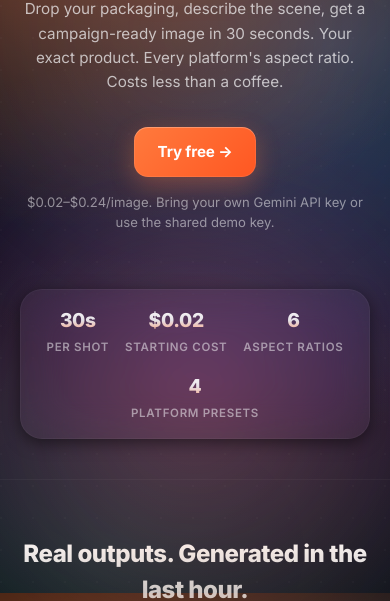
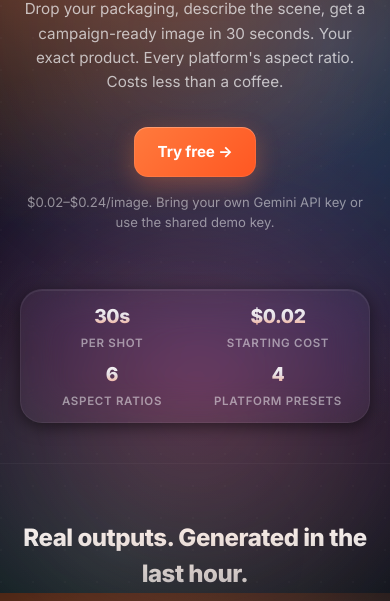
Before and after one commit to camster91/creative-studio, a website: page templates/landing.html in a window 390 px wide. Shown: the part 251-852 px from the top of the page. Drawn offline with Linux system fonts and the light colour scheme.

Commit message:
ui: stats grid 4-col on desktop, 2-col on mobile (was wrapping)

```diff
--- a/static/app.css
+++ b/static/app.css
@@ -1031,15 +1031,17 @@ body > * { position: relative; z-index: 1; }
 .hero-btn:active { transform: translateY(0) scale(0.99); }
 .hero-note { font-size: 0.82rem; color: var(--text-tertiary); }
 .hero-stats {
-  display: flex; justify-content: center; gap: 48px; flex-wrap: wrap;
+  display: grid; grid-template-columns: repeat(4, 1fr); gap: 16px;
   padding: 24px 32px;
   background: var(--glass-1);
   backdrop-filter: blur(20px) saturate(150%);
   -webkit-backdrop-filter: blur(20px) saturate(150%);
   border-radius: var(--radius-lg);
-  border: 1px solid rgba(255, 255, 255, 0.04);
-  max-width: 600px; margin: 0 auto;
-  box-shadow: var(--shadow-2);
+  border: 1px solid rgba(255, 255, 255, 0.06);
+  box-shadow:
+    var(--shadow-2),
+    inset 0 1px 0 rgba(255, 255, 255, 0.08);
+  max-width: 640px; margin: 0 auto;
 }
 .stat { display: flex; flex-direction: column; align-items: center; gap: 4px; position: relative; z-index: 1; }
 .stat-num, .stat-lbl { display: block; }
@@ -1358,7 +1360,7 @@ body > * { position: relative; z-index: 1; }
   .credits-pill { font-size: 0.72rem; padding: 5px 10px; }
   .hero-section { padding: 48px 20px 40px; }
   .hero-section h1 { font-size: 2.4rem; }
-  .hero-stats { gap: 24px; padding: 20px; }
+  .hero-stats { gap: 12px; padding: 16px; }
   .showcase-grid { grid-template-columns: repeat(2, 1fr); }
   .pricing-grid, .tiers { grid-template-columns: repeat(2, 1fr); }
 }
@@ -1386,7 +1388,7 @@ body > * { position: relative; z-index: 1; }
   .hero-section h1 { font-size: 1.9rem; }
   .hero-section p { font-size: 0.95rem; }
   .hero-btn { padding: 14px 24px; font-size: 0.95rem; }
-  .hero-stats { gap: 16px; padding: 16px; }
+  .hero-stats { gap: 8px; padding: 12px; grid-template-columns: repeat(2, 1fr); }
   .stat-num { font-size: 1.2rem; }
   .showcase-section, .how-section, .pricing-section, .faq-section, .cta-section { padding: 56px 16px; }
   .cta-section h2, .how-section h2, .pricing-section h2, .faq-section h2, .showcase-head h2 { font-size: 1.5rem; }
```
